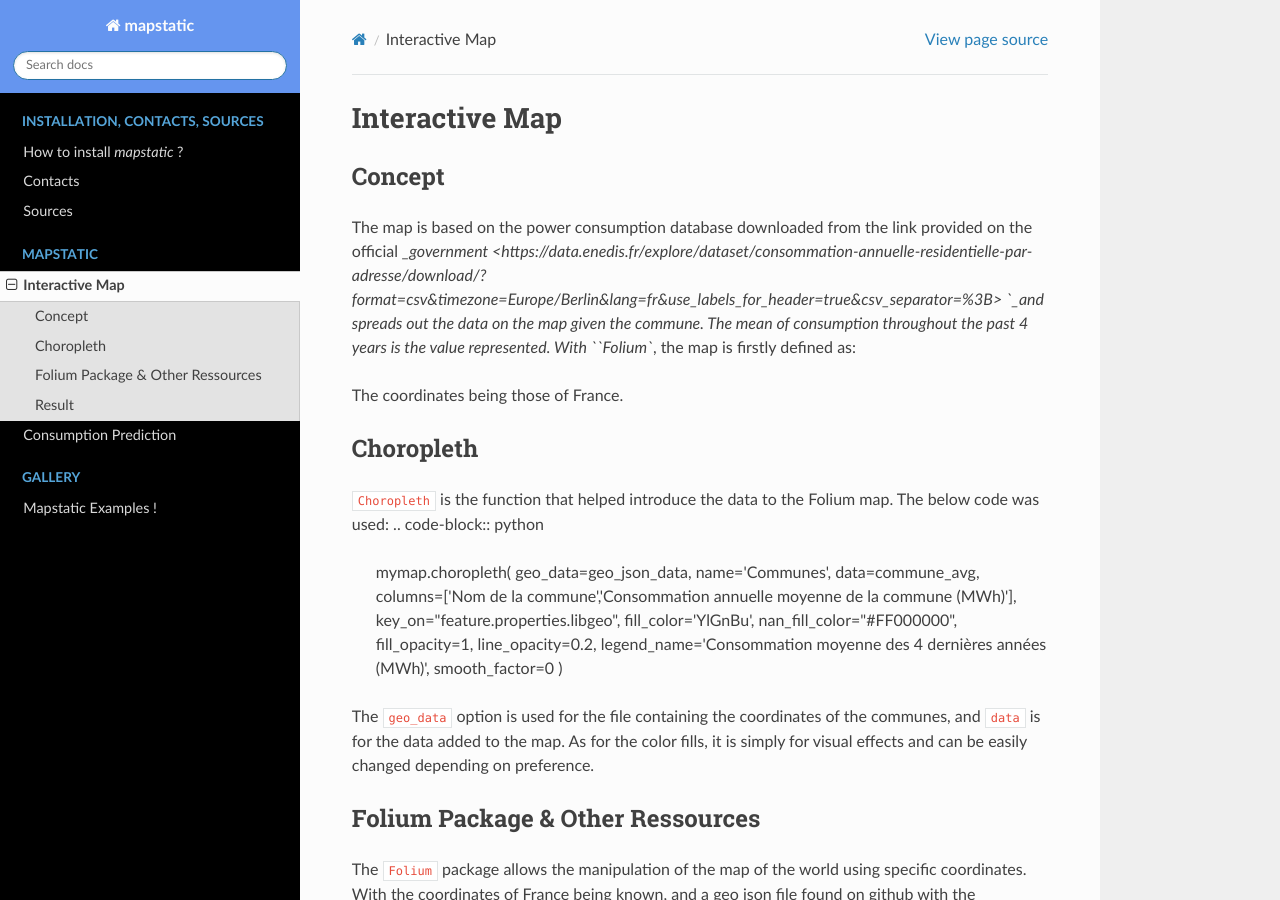
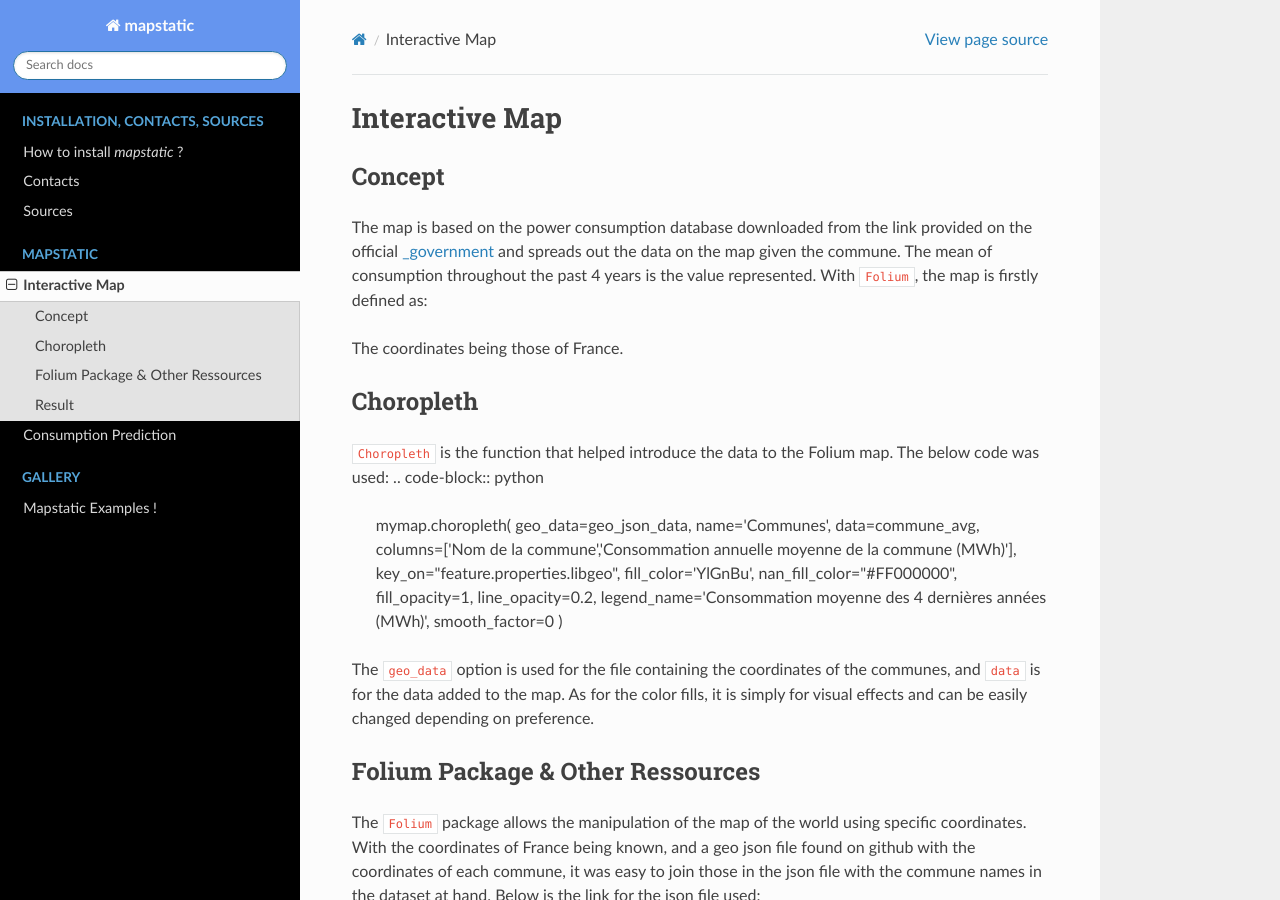
Before and after one commit to rimhajal/mapstatic, a Sphinx documentation site: the page built from docs/mapstatic/map.rst, in a window 1280 px wide and 900 px high. Built offline with Sphinx 7.4.7 and the Read the Docs theme 2.0.0, drawn with Linux system fonts in a browser that asks for light colours.

Commit message:
Update map.rst

```diff
--- a/docs/mapstatic/map.rst
+++ b/docs/mapstatic/map.rst
@@ -4,7 +4,7 @@ Interactive Map
 Concept
 ^^^^^^^
 
-The map is based on the power consumption database downloaded from the link provided on the official `_government <https://data.enedis.fr/explore/dataset/consommation-annuelle-residentielle-par-adresse/download/?format=csv&timezone=Europe/Berlin&lang=fr&use_labels_for_header=true&csv_separator=%3B> `_and spreads out the data on the map given the commune.
+The map is based on the power consumption database downloaded from the link provided on the official `_government <https://data.enedis.fr/explore/dataset/consommation-annuelle-residentielle-par-adresse/download/?format=csv&timezone=Europe/Berlin&lang=fr&use_labels_for_header=true&csv_separator=%3B>`_ and spreads out the data on the map given the commune.
 The mean of consumption throughout the past 4 years is the value represented.
 With ``Folium``, the map is firstly defined as:
 
```
